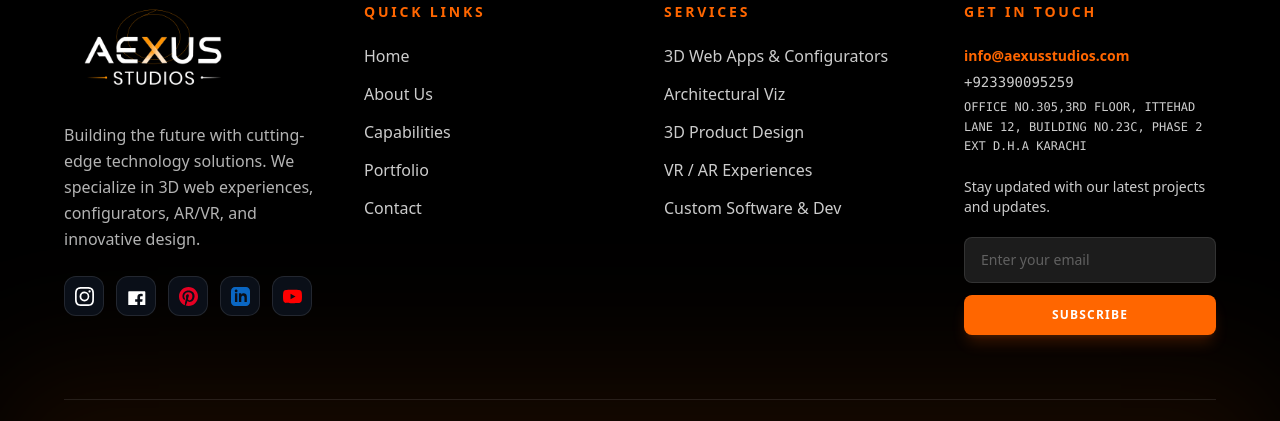
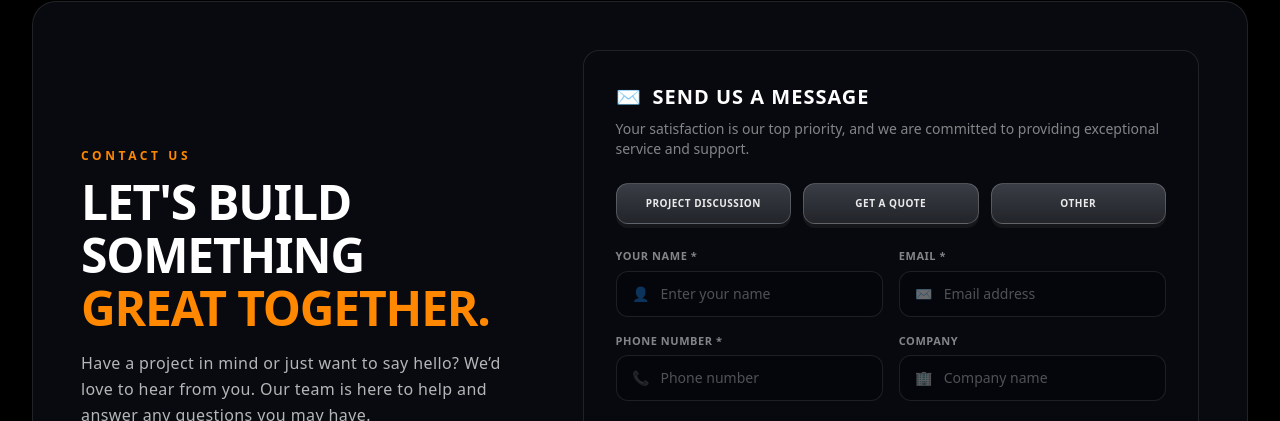
Before and after one commit to Tahirrelay/aexus__studio, a Next.js app: page /portfolio in a window 1280 px wide. Shown: the part 975-1396 px from the top of the page. Built offline with nearby package versions, Linux system fonts and the light colour scheme.

Commit message:
Updated code and features

```diff
--- a/app/portfolio/page.tsx
+++ b/app/portfolio/page.tsx
@@ -1,12 +1,17 @@
 import { Suspense } from 'react';
 import LatestWorkGrid from '@/components/LatestWorkGrid';
+import ContactUs from '@/components/ContactUs'; // <-- ContactUs component import kiya
 
 export default function PortfolioPage() {
   return (
-    <main className="min-h-screen bg-[#05060a] text-white">
+    <div className="w-full">
+      {/* 1. Latest Work Grid Section */}
       <Suspense fallback={<div className="w-full h-96 flex items-center justify-center text-white/50">Loading portfolio...</div>}>
         <LatestWorkGrid />
       </Suspense>
-    </main>
+
+      {/* 2. Contact Us Section (Footer se theek pehle) */}
+      <ContactUs />
+    </div>
   );
 }
--- a/app/thank-you/page.tsx
+++ b/app/thank-you/page.tsx
@@ -13,7 +13,7 @@ export default function ThankYouPage() {
         {/* Top Accent Line */}
         <div className="absolute top-0 left-1/2 -translate-x-1/2 w-3/4 h-[2px] bg-gradient-to-r from-transparent via-[#ff6600] to-transparent" />
 
-        {/* Logo / Brand Image - Left aligned and bigger */}
+        {/* Logo / Brand Image */}
         <div className="w-full flex items-center justify-start mb-8">
           <Image
             src="/logo-images/Aexus-Logo.png"
--- a/components/ContactUs.tsx
+++ b/components/ContactUs.tsx
@@ -11,7 +11,7 @@ export default function ContactUs() {
   const router = useRouter();
 
   const interests = [
-    'DISCUSSING A PRODUCTION',
+    'PROJECT DISCUSSION',
     'GET A QUOTE',
     'OTHER'
   ];
@@ -112,17 +112,14 @@ export default function ContactUs() {
                         key={label}
                         type="button"
                         onClick={() => setSelectedInterest(label)}
-                        className={`relative flex items-center justify-between px-3 py-3 transition-all cursor-pointer rounded-xl font-sans active:translate-y-0.5 group ${
+                        className={`relative flex items-center justify-center px-3 py-3 transition-all cursor-pointer rounded-xl font-sans active:translate-y-0.5 group ${
                           isSelected
-                            ? 'bg-gradient-to-b from-[#3a3d45] to-[#22242a] border border-white/20 text-white shadow-[0_4px_0_#14161a]'
-                            : 'bg-[#ff8800] border border-[#ff8800] text-black shadow-[0_4px_0_#b35f00]'
+                            ? 'bg-[#ff8800] border border-[#ff8800] text-black shadow-[0_4px_0_#b35f00]'
+                            : 'bg-gradient-to-b from-[#3a3d45] to-[#22242a] border border-white/20 text-white shadow-[0_4px_0_#14161a]'
                         }`}
                       >
-                        <span className={`text-[10px] font-extrabold uppercase tracking-wider text-left ${isSelected ? 'text-white/90' : 'text-black'}`}>
+                        <span className={`text-[10px] font-extrabold uppercase tracking-wider text-center ${isSelected ? 'text-black' : 'text-white/90'}`}>
                           {label}
-                        </span>
-                        <span className={`text-xs font-bold ${isSelected ? 'text-white/60' : 'text-black'}`}>
-                          {isSelected ? '—' : '+'}
                         </span>
                       </button>
                     );
--- a/components/FloatingAiContact.tsx
+++ b/components/FloatingAiContact.tsx
@@ -1,6 +1,7 @@
 'use client';
 
 import React, { useState, useRef } from 'react';
+import { useRouter } from 'next/navigation';
 import emailjs from '@emailjs/browser';
 
 export default function FloatingAiContact() {
@@ -9,9 +10,10 @@ export default function FloatingAiContact() {
   const [loading, setLoading] = useState(false);
   const [formResponse, setFormResponse] = useState<{ success?: boolean; message?: string } | null>(null);
   const formRef = useRef<HTMLFormElement>(null);
+  const router = useRouter();
 
   const interests = [
-    'DISCUSSING A PRODUCTION',
+    'PROJECT DISCUSSION',
     'GET A QUOTE'
   ];
 
@@ -39,14 +41,19 @@ export default function FloatingAiContact() {
         selectedInterest: selectedInterest
       });
 
+      // Form submit hone ka token set karein
+      sessionStorage.setItem('form_token', Date.now().toString());
+
       setLoading(false);
       setFormResponse({ success: true, message: 'Thank you! Your message has been sent successfully.' });
 
+      // 1.5 seconds ke baad Thank You page par le jayein
       setTimeout(() => {
         setIsOpen(false);
         setFormResponse(null);
         formRef.current?.reset();
-      }, 2000);
+        router.push('/thank-you');
+      }, 1500);
 
     } catch (error: any) {
       console.error('Email error details:', error?.text || error?.message || error);
@@ -63,9 +70,7 @@ export default function FloatingAiContact() {
         className="fixed right-0 top-1/2 -translate-y-1/2 z-[999] bg-gradient-to-b from-[#0b0d13] to-[#161924] border-l border-y border-[#ff8800]/50 text-white px-3 py-5 rounded-l-2xl shadow-[0_0_20px_rgba(255,136,0,0.3)] flex flex-col items-center gap-3 cursor-pointer hover:bg-[#ff8800] hover:text-black hover:shadow-[0_0_30px_rgba(255,136,0,0.8)] transition-all duration-300 group animate-pulse"
         aria-label="Contact Us"
       >
-        {/* Glowing Dot Icon */}
         <span className="w-2 h-2 rounded-full bg-[#ff8800] group-hover:bg-black shadow-[0_0_10px_#ff8800] animate-ping" />
-
         <span className="text-xs font-black uppercase tracking-[0.25em] [writing-mode:vertical-rl] rotate-180 group-hover:text-black text-white">
           CONTACT US ✨
         </span>
@@ -74,26 +79,18 @@ export default function FloatingAiContact() {
       {/* 2. RIGHT SIDE SLIDE-IN DRAWER OVERLAY */}
       {isOpen && (
         <div className="fixed inset-0 z-[1000] bg-black/70 backdrop-blur-sm flex justify-end transition-opacity duration-300">
-
-          {/* Drawer Container */}
           <div className="w-full max-w-md h-full bg-[#080a0f] border-l border-white/15 p-6 sm:p-8 shadow-[-25px_0_60px_rgba(0,0,0,0.9)] overflow-y-auto flex flex-col justify-between animate-in slide-in-from-right duration-300">
-
             <div>
-              {/* Header */}
               <div className="flex items-center justify-between mb-6 pb-4 border-b border-white/10">
                 <div className="flex items-center gap-3">
                   <div className="w-10 h-10 rounded-xl bg-[#ff8800]/20 border border-[#ff8800]/30 flex items-center justify-center text-[#ff8800] text-lg font-bold">
                     ✉️
                   </div>
                   <div>
-                    <h3 className="text-white text-base font-black uppercase tracking-wider">
-                      AEXUS STUDIOS
-                    </h3>
+                    <h3 className="text-white text-base font-black uppercase tracking-wider">AEXUS STUDIOS</h3>
                     <p className="text-white/50 text-xs">Direct Inquiry & Support</p>
                   </div>
                 </div>
-
-                {/* Close Button */}
                 <button
                   onClick={() => setIsOpen(false)}
                   className="w-9 h-9 rounded-full bg-white/10 hover:bg-white/20 text-white flex items-center justify-center transition-colors cursor-pointer"
@@ -102,23 +99,18 @@ export default function FloatingAiContact() {
                 </button>
               </div>
 
-              {/* Form Subheading */}
               <div className="mb-6">
                 <h4 className="text-white text-xs font-black uppercase tracking-widest text-[#ff8800] mb-1">
-                  GET A QUOTE TO VISUALIZE YOUR DEVELOPMENT
+                 Sent Message
                 </h4>
                 <p className="text-white/50 text-xs">
                   Fill out your project details to get a customized estimate from our 3D production team.
                 </p>
               </div>
 
-              {/* Form Start */}
               <form ref={formRef} onSubmit={handleSubmit} className="flex flex-col gap-4">
-
-                {/* Hidden input for selected interest */}
                 <input type="hidden" name="interest" value={selectedInterest} />
 
-                {/* Interest Selection Tabs */}
                 <div className="grid grid-cols-2 gap-2 mb-2">
                   {interests.map((label) => {
                     const isSelected = selectedInterest === label;
@@ -128,9 +120,7 @@ export default function FloatingAiContact() {
                         type="button"
                         onClick={() => setSelectedInterest(label)}
                         className={`py-2.5 px-2 rounded-xl font-black text-[10px] uppercase tracking-wider transition-all cursor-pointer text-center ${
-                          isSelected
-                            ? 'bg-[#ff8800] text-black shadow-md'
-                            : 'bg-black/40 border border-white/10 text-white/70 hover:text-white'
+                          isSelected ? 'bg-[#ff8800] text-black shadow-md' : 'bg-black/40 border border-white/10 text-white/70 hover:text-white'
                         }`}
                       >
                         {label}
@@ -142,11 +132,11 @@ export default function FloatingAiContact() {
                 <div className="grid grid-cols-1 sm:grid-cols-2 gap-3">
                   <div>
                     <label className="block text-[10px] font-bold uppercase tracking-wider text-white/50 mb-1">Your Name *</label>
-                    <input required name="name" type="text" placeholder="John Doe" className="w-full bg-[#04060b] border border-white/15 rounded-xl px-3.5 py-2.5 text-sm text-white placeholder-white/30 focus:outline-none focus:border-[#ff8800]" />
+                    <input required name="name" type="text" placeholder="Enter Your Name " className="w-full bg-[#04060b] border border-white/15 rounded-xl px-3.5 py-2.5 text-sm text-white placeholder-white/30 focus:outline-none focus:border-[#ff8800]" />
                   </div>
                   <div>
                     <label className="block text-[10px] font-bold uppercase tracking-wider text-white/50 mb-1">Email *</label>
-                    <input required name="email" type="email" placeholder="john@company.com" className="w-full bg-[#04060b] border border-white/15 rounded-xl px-3.5 py-2.5 text-sm text-white placeholder-white/30 focus:outline-none focus:border-[#ff8800]" />
+                    <input required name="email" type="email" placeholder="Enter Your Email " className="w-full bg-[#04060b] border border-white/15 rounded-xl px-3.5 py-2.5 text-sm text-white placeholder-white/30 focus:outline-none focus:border-[#ff8800]" />
                   </div>
                 </div>
 
@@ -177,26 +167,22 @@ export default function FloatingAiContact() {
                   type="submit"
                   className="w-full py-3.5 rounded-xl bg-[#ff8800] hover:bg-[#ffa733] text-black font-black uppercase tracking-widest text-xs transition-all shadow-lg cursor-pointer disabled:opacity-50 mt-2"
                 >
-                  {loading ? 'SENDING REQUEST...' : 'SUBMIT QUOTATION REQUEST'}
+                  {loading ? 'SENDING REQUEST...' : ' SEND MESSAGE'}
                 </button>
               </form>
             </div>
 
-            {/* Direct Contact Links at Bottom */}
             <div className="mt-8 pt-6 border-t border-white/10 flex flex-col gap-2.5">
               <span className="text-[10px] font-bold uppercase tracking-widest text-white/40">OR CONTACT DIRECTLY:</span>
-
               <a href="mailto:info@aexusstudios.com" className="flex items-center justify-between p-3 rounded-xl bg-black/40 border border-white/10 hover:border-[#ff8800] transition-all text-xs text-white">
                 <span>✉️ info@aexusstudios.com</span>
                 <span className="text-[#ff8800] font-bold">Send Email</span>
               </a>
-
               <a href="https://wa.me/923390095259" target="_blank" rel="noopener noreferrer" className="flex items-center justify-between p-3 rounded-xl bg-black/40 border border-white/10 hover:border-[#ff8800] transition-all text-xs text-white">
                 <span>💬 WhatsApp Support</span>
                 <span className="text-[#ff8800] font-bold">Chat Now</span>
               </a>
             </div>
-
           </div>
         </div>
       )}
```
Also changed, not shown: 1 other file (tests, documents, lock files or other folders).
